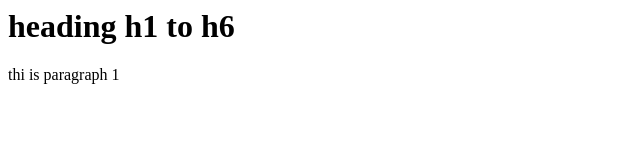
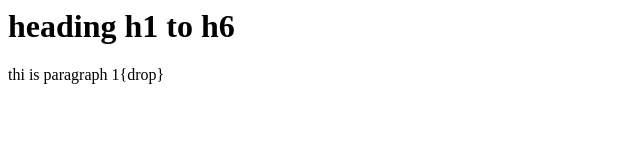
Before and after one commit to Lokeshkumardehury/Repo, a plain HTML site: page index.html in a window 1280 px wide. Shown: the full height of the page, 0-640 px from the left. Drawn offline with Linux system fonts and the light colour scheme.

Commit message:
add new drop

```diff
--- a/index.html
+++ b/index.html
@@ -1,2 +1,2 @@
 <h1>heading h1 to h6</h1>
-<p>thi is paragraph 1</p>
+<p>thi is paragraph 1{drop}</p>
```
